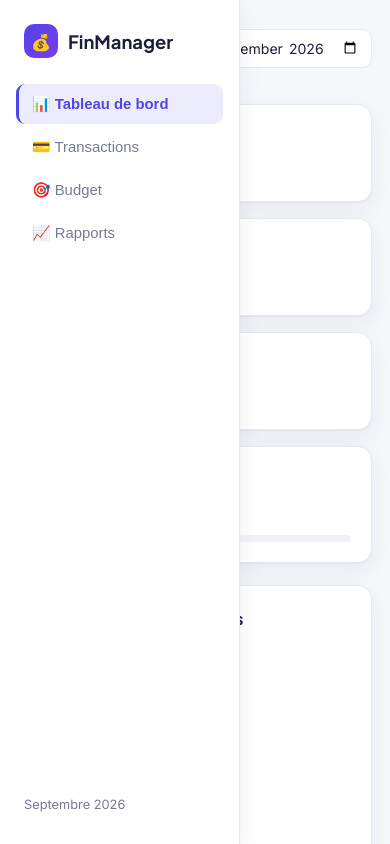
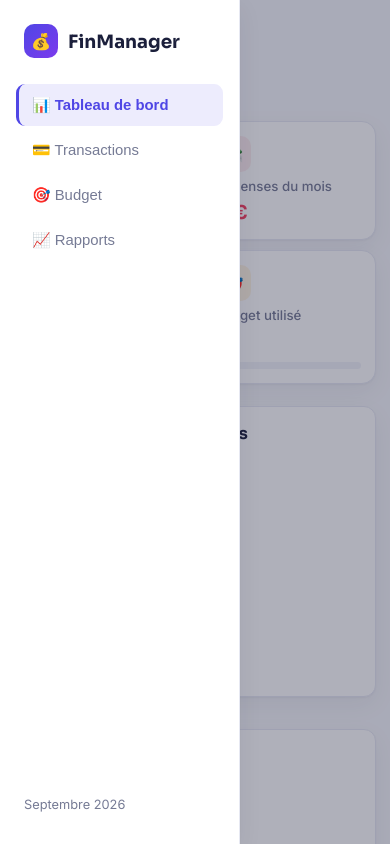
Before and after one commit to ABIMEMirabelle20/Personal_finance_manager, a plain HTML site: page frontend/index.html in a window 390 px wide. Both pictures are taken after a click on the button "Menu". Shown: the top 844 px of the page. Drawn offline with Linux system fonts and the light colour scheme; no server answers.

Commit message:
modification de style index app ajout de render.yaml

```diff
--- a/frontend/css/style.css
+++ b/frontend/css/style.css
@@ -1,4 +1,4 @@
-@import url('https://fonts.googleapis.com/css2?family=Plus+Jakarta+Sans:wght@500;600;700;800&family=Inter:wght@400;500;600&display=swap');
+@import url('https://fonts.googleapis.com/css2?family=Sora:wght@500;600;700;800&family=Inter:wght@400;500;600&display=swap');
 
 :root {
   --bg: #f6f7fb;
@@ -26,21 +26,25 @@
 
 * { box-sizing: border-box; }
 
+html { -webkit-text-size-adjust: 100%; }
+
 body {
   margin: 0;
   font-family: "Inter", -apple-system, sans-serif;
   background: var(--bg);
   color: var(--text);
   -webkit-font-smoothing: antialiased;
+  overflow-x: hidden;
 }
 
-h1, h2 { font-family: "Plus Jakarta Sans", "Inter", sans-serif; }
+h1, h2 { font-family: "Sora", "Inter", sans-serif; }
 
 .app-shell { display: flex; min-height: 100vh; }
 
 /* ---------- Sidebar ---------- */
 .sidebar {
   width: var(--sidebar-w);
+  flex-shrink: 0;
   background: var(--bg-panel);
   border-right: 1px solid var(--border);
   display: flex;
@@ -49,6 +53,7 @@
   position: sticky;
   top: 0;
   height: 100vh;
+  z-index: 40;
   transition: transform 0.25s ease;
 }
 
@@ -57,10 +62,9 @@
   align-items: center;
   gap: 10px;
   padding: 0 8px 26px;
-  font-family: "Plus Jakarta Sans", sans-serif;
+  font-family: "Sora", sans-serif;
   font-size: 1.15rem;
   font-weight: 700;
-  color: var(--text);
 }
 
 .brand-icon {
@@ -72,6 +76,7 @@
   align-items: center;
   justify-content: center;
   font-size: 1rem;
+  flex-shrink: 0;
 }
 
 .nav { display: flex; flex-direction: column; gap: 3px; }
@@ -82,7 +87,7 @@
   border: none;
   border-left: 3px solid transparent;
   color: var(--text-muted);
-  padding: 11px 13px;
+  padding: 12px 13px;
   border-radius: var(--radius-sm);
   font-size: 0.93rem;
   font-weight: 500;
@@ -107,17 +112,28 @@
   text-transform: capitalize;
 }
 
+.sidebar-overlay {
+  display: none;
+  position: fixed;
+  inset: 0;
+  background: rgba(27, 31, 59, 0.35);
+  z-index: 35;
+}
+
+.sidebar-overlay.visible { display: block; }
+
 /* ---------- Main ---------- */
-.main { flex: 1; padding: 26px 32px 60px; max-width: 100%; }
+.main { flex: 1; min-width: 0; padding: 26px 32px 60px; }
 
 .topbar {
   display: flex;
   align-items: center;
   gap: 16px;
+  flex-wrap: wrap;
   margin-bottom: 26px;
 }
 
-.topbar h1 { flex: 1; font-size: 1.5rem; font-weight: 700; margin: 0; }
+.topbar h1 { flex: 1; min-width: 160px; font-size: 1.5rem; font-weight: 700; margin: 0; }
 
 .menu-toggle {
   display: none;
@@ -125,9 +141,13 @@
   border: 1px solid var(--border);
   color: var(--text);
   border-radius: var(--radius-sm);
-  padding: 7px 11px;
+  padding: 8px 12px;
+  font-size: 1rem;
   cursor: pointer;
+  flex-shrink: 0;
 }
+
+.month-picker { flex-shrink: 0; }
 
 .month-picker input {
   background: var(--bg-panel);
@@ -135,8 +155,9 @@
   color: var(--text);
   padding: 9px 12px;
   border-radius: var(--radius-sm);
+  font-size: 0.88rem;
   font-family: "Inter", sans-serif;
-  font-size: 0.88rem;
+  width: 100%;
 }
 
 .view { display: none; }
@@ -158,11 +179,34 @@
   padding: 20px;
   display: flex;
   flex-direction: column;
-  gap: 8px;
+  gap: 10px;
+  min-width: 0;
 }
 
+.stat-icon {
+  width: 36px;
+  height: 36px;
+  border-radius: 10px;
+  display: flex;
+  align-items: center;
+  justify-content: center;
+  font-size: 1.05rem;
+  flex-shrink: 0;
+}
+
+.stat-card.income .stat-icon { background: var(--income-soft); }
+.stat-card.expense .stat-icon { background: var(--expense-soft); }
+.stat-card.balance .stat-icon { background: var(--brand-soft); }
+.stat-card.budget .stat-icon { background: var(--budget-soft); }
+
 .stat-label { color: var(--text-muted); font-size: 0.83rem; font-weight: 500; }
-.stat-value { font-family: "Plus Jakarta Sans", sans-serif; font-size: 1.55rem; font-weight: 700; color: var(--text); }
+.stat-value {
+  font-family: "Sora", sans-serif;
+  font-size: 1.5rem;
+  font-weight: 700;
+  color: var(--text);
+  word-break: break-word;
+}
 
 .stat-card.income .stat-value { color: var(--income); }
 .stat-card.expense .stat-value { color: var(--expense); }
@@ -173,7 +217,7 @@
   background: var(--bg-elevated);
   border-radius: 20px;
   overflow: hidden;
-  margin-top: 4px;
+  margin-top: 2px;
 }
 
 .progress-bar.large { height: 12px; margin-top: 14px; }
@@ -203,6 +247,7 @@
   box-shadow: var(--shadow);
   padding: 22px;
   margin-bottom: 16px;
+  min-width: 0;
 }
 
 .panel h2 { margin: 0 0 16px; font-size: 1.02rem; font-weight: 700; }
@@ -219,20 +264,20 @@
 
 .legend-item { display: flex; align-items: center; gap: 9px; font-size: 0.85rem; color: var(--text-muted); }
 .legend-item span:nth-child(2) { flex: 1; color: var(--text); font-weight: 500; }
-.legend-value { font-weight: 700; color: var(--text); font-family: "Plus Jakarta Sans", sans-serif; }
+.legend-value { font-weight: 700; color: var(--text); font-family: "Sora", sans-serif; }
 .legend-dot { width: 9px; height: 9px; border-radius: 50%; display: inline-block; flex-shrink: 0; }
 
 /* ---------- Bar chart ---------- */
 .bar-chart-legend { display: flex; gap: 18px; margin-bottom: 14px; font-size: 0.8rem; color: var(--text-muted); font-weight: 500; }
 .bar-chart-legend span { display: flex; align-items: center; gap: 6px; }
 
-.bar-chart { display: flex; align-items: flex-end; gap: 14px; height: 200px; padding-top: 10px; overflow-x: auto; }
-.bar-group { flex: 1; min-width: 28px; display: flex; flex-direction: column; align-items: center; gap: 8px; height: 100%; justify-content: flex-end; }
+.bar-chart { display: flex; align-items: flex-end; gap: 12px; height: 200px; padding-top: 10px; overflow-x: auto; }
+.bar-group { flex: 1; min-width: 24px; display: flex; flex-direction: column; align-items: center; gap: 8px; height: 100%; justify-content: flex-end; }
 .bar-pair { display: flex; align-items: flex-end; gap: 4px; height: 100%; width: 100%; justify-content: center; }
 .bar { width: 13px; border-radius: 5px 5px 2px 2px; min-height: 2px; }
 .bar.income { background: var(--income); }
 .bar.expense { background: var(--expense); }
-.bar-label { font-size: 0.72rem; color: var(--text-muted); }
+.bar-label { font-size: 0.7rem; color: var(--text-muted); white-space: nowrap; }
 
 /* ---------- Forms ---------- */
 .form-panel .tx-form {
@@ -242,7 +287,7 @@
 }
 
 .form-row { display: flex; gap: 14px; }
-.form-row label { flex: 1; }
+.form-row label { flex: 1; min-width: 0; }
 
 label {
   display: flex;
@@ -257,18 +302,20 @@
   background: var(--bg-panel);
   border: 1px solid var(--border);
   color: var(--text);
-  padding: 10px 12px;
+  padding: 11px 12px;
   border-radius: var(--radius-sm);
-  font-size: 0.93rem;
+  font-size: 0.95rem;
   font-family: "Inter", sans-serif;
+  width: 100%;
+  min-height: 42px;
 }
 
 input:focus, select:focus { outline: none; border-color: var(--brand); box-shadow: 0 0 0 3px var(--brand-soft); }
 
-.form-actions { display: flex; gap: 10px; margin-top: 4px; }
+.form-actions { display: flex; gap: 10px; margin-top: 4px; flex-wrap: wrap; }
 
 .btn {
-  padding: 10px 20px;
+  padding: 11px 20px;
   border-radius: var(--radius-sm);
   border: 1px solid var(--border);
   cursor: pointer;
@@ -277,6 +324,7 @@
   font-family: "Inter", sans-serif;
   background: var(--bg-panel);
   color: var(--text);
+  min-height: 42px;
 }
 
 .btn.primary { background: var(--brand); color: #fff; border: none; }
@@ -285,7 +333,7 @@
 .btn.ghost:hover { background: var(--bg-elevated); }
 
 /* ---------- Table ---------- */
-.table-wrapper { overflow-x: auto; }
+.table-wrapper { overflow-x: auto; -webkit-overflow-scrolling: touch; }
 
 table { width: 100%; border-collapse: collapse; font-size: 0.89rem; }
 
@@ -308,10 +356,12 @@
   border: none;
   color: var(--text-muted);
   cursor: pointer;
-  font-size: 0.95rem;
-  margin-right: 6px;
-  padding: 4px;
+  font-size: 1rem;
+  margin-right: 4px;
+  padding: 6px;
   border-radius: 6px;
+  min-width: 32px;
+  min-height: 32px;
 }
 
 .row-actions button:hover { background: var(--bg-elevated); }
@@ -327,17 +377,20 @@
 }
 
 .filters { display: flex; gap: 8px; flex-wrap: wrap; }
-.filters select, .filters input { padding: 8px 10px; font-size: 0.84rem; }
+.filters select, .filters input { padding: 8px 10px; font-size: 0.84rem; width: auto; min-height: 38px; }
 
 .budget-summary { display: flex; gap: 28px; flex-wrap: wrap; }
 .budget-summary p { color: var(--text-muted); font-size: 0.88rem; margin: 0; }
-.budget-summary strong { font-size: 1.15rem; color: var(--text); font-family: "Plus Jakarta Sans", sans-serif; }
+.budget-summary strong { font-size: 1.15rem; color: var(--text); font-family: "Sora", sans-serif; }
 
 /* ---------- Toast ---------- */
 .toast {
   position: fixed;
-  bottom: 24px;
-  right: 24px;
+  bottom: 20px;
+  right: 20px;
+  left: 20px;
+  max-width: 360px;
+  margin-left: auto;
   background: var(--bg-panel);
   border: 1px solid var(--border);
   color: var(--text);
@@ -354,26 +407,55 @@
 .toast.error { border-color: var(--expense); color: var(--expense); background: var(--expense-soft); }
 .toast.success { border-color: var(--income); color: var(--income); background: var(--income-soft); }
 
-/* ---------- Responsive ---------- */
-@media (max-width: 980px) {
+/* ==========================================================
+   Responsive — testé à 1200 / 860 / 640 / 380 px
+   ========================================================== */
+
+/* Tablette large */
+@media (max-width: 1100px) {
   .cards-grid { grid-template-columns: repeat(2, 1fr); }
   .charts-grid { grid-template-columns: 1fr; }
 }
 
-@media (max-width: 720px) {
+/* Tablette / petit laptop : la sidebar devient un tiroir */
+@media (max-width: 860px) {
   .sidebar {
     position: fixed;
-    z-index: 50;
+    left: 0;
     transform: translateX(-100%);
     box-shadow: var(--shadow);
   }
   .sidebar.open { transform: translateX(0); }
-  .menu-toggle { display: inline-block; }
+  .menu-toggle { display: inline-flex; align-items: center; justify-content: center; }
   .main { padding: 18px; }
-  .cards-grid { grid-template-columns: 1fr 1fr; }
-  .form-row { flex-direction: column; }
+  .topbar h1 { font-size: 1.3rem; }
+  .month-picker input { min-width: 0; }
 }
 
-@media (max-width: 480px) {
+/* Mobile */
+@media (max-width: 640px) {
+  .main { padding: 14px; padding-bottom: 50px; }
+  .topbar { gap: 10px; margin-bottom: 18px; }
+  .cards-grid { grid-template-columns: 1fr 1fr; gap: 10px; }
+  .stat-card { padding: 14px; gap: 6px; }
+  .stat-value { font-size: 1.2rem; }
+  .panel { padding: 16px; border-radius: 12px; }
+  .form-row { flex-direction: column; gap: 12px; }
+  .donut-wrap { flex-direction: column; align-items: flex-start; gap: 16px; }
+  .donut-svg { width: 150px; height: 150px; align-self: center; }
+  .filters { width: 100%; }
+  .filters select, .filters input { flex: 1; min-width: 130px; }
+  .filters-bar { flex-direction: column; align-items: stretch; }
+  .btn { width: 100%; justify-content: center; }
+  .form-actions .btn { flex: 1; }
+  table { font-size: 0.82rem; }
+  th, td { padding: 10px 6px; }
+  .toast { right: 12px; left: 12px; bottom: 12px; max-width: none; }
+}
+
+/* Très petit mobile */
+@media (max-width: 380px) {
   .cards-grid { grid-template-columns: 1fr; }
+  .stat-value { font-size: 1.35rem; }
+  .brand-name { font-size: 1rem; }
 }
--- a/frontend/index.html
+++ b/frontend/index.html
@@ -28,6 +28,7 @@
       <span id="current-month-label"></span>
     </div>
   </aside>
+  <div class="sidebar-overlay" id="sidebar-overlay"></div>
 
   <!-- Main content -->
   <main class="main">
@@ -43,18 +44,22 @@
     <section id="view-dashboard" class="view active">
       <div class="cards-grid">
         <div class="stat-card income">
+          <span class="stat-icon">💵</span>
           <span class="stat-label">Revenus du mois</span>
           <span class="stat-value" id="stat-income">0 €</span>
         </div>
         <div class="stat-card expense">
+          <span class="stat-icon">💸</span>
           <span class="stat-label">Dépenses du mois</span>
           <span class="stat-value" id="stat-expenses">0 €</span>
         </div>
         <div class="stat-card balance">
+          <span class="stat-icon">⚖️</span>
           <span class="stat-label">Solde disponible</span>
           <span class="stat-value" id="stat-balance">0 €</span>
         </div>
         <div class="stat-card budget">
+          <span class="stat-icon">🎯</span>
           <span class="stat-label">Budget utilisé</span>
           <span class="stat-value" id="stat-budget-percent">—</span>
           <div class="progress-bar"><div class="progress-fill" id="budget-progress-fill"></div></div>
--- a/frontend/js/app.js
+++ b/frontend/js/app.js
@@ -4,10 +4,18 @@
  * changement de mois / création / édition / suppression.
  */
 
-const state = {
-  currentMonth: new Date().toISOString().slice(0, 7), // "YYYY-MM"
-  allTransactions: [],
-};
+/**
+ * Calcule le dernier jour réel d'un mois (ex : 30 pour septembre, 28/29 pour
+ * février) au lieu de supposer "31" pour tous les mois — sinon une date
+ * invalide comme "2026-09-31" est rejetée par le backend (erreur 422).
+ */
+function lastDayOfMonth(monthStr) {
+  const [year, month] = monthStr.split("-").map(Number);
+  const date = new Date(year, month, 0); // jour 0 du mois suivant = dernier jour du mois actuel
+  return date.toISOString().slice(0, 10);
+}
+
+const state = { currentMonth: new Date().toISOString().slice(0, 7), allTransactions: [] };
 
 const VIEW_TITLES = {
   dashboard: "Tableau de bord",
@@ -33,6 +41,7 @@
 
   document.getElementById("view-title").textContent = VIEW_TITLES[view];
   document.getElementById("sidebar").classList.remove("open");
+  document.getElementById("sidebar-overlay").classList.remove("visible");
 }
 
 function bindNavigation() {
@@ -40,8 +49,17 @@
     link.addEventListener("click", () => showView(link.dataset.view));
   });
 
+  const sidebar = document.getElementById("sidebar");
+  const overlay = document.getElementById("sidebar-overlay");
+
   document.getElementById("menu-toggle").addEventListener("click", () => {
-    document.getElementById("sidebar").classList.toggle("open");
+    sidebar.classList.toggle("open");
+    overlay.classList.toggle("visible");
+  });
+
+  overlay.addEventListener("click", () => {
+    sidebar.classList.remove("open");
+    overlay.classList.remove("visible");
   });
 }
 
@@ -136,7 +154,7 @@
       api.getMonthlyEvolution(6),
       api.listTransactions({
         date_from: `${state.currentMonth}-01`,
-        date_to: `${state.currentMonth}-31`,
+        date_to: lastDayOfMonth(state.currentMonth),
       }),
     ]);
 
```
Also changed, not shown: 1 other file.
